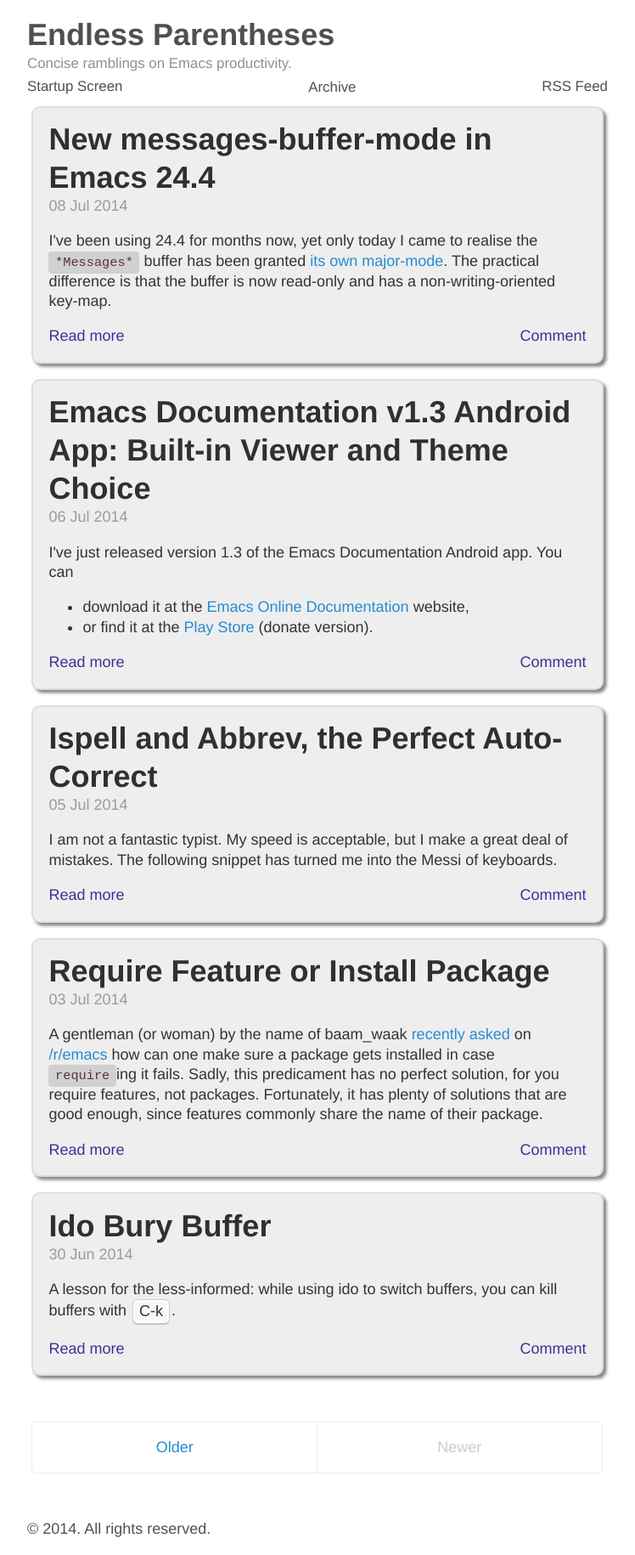
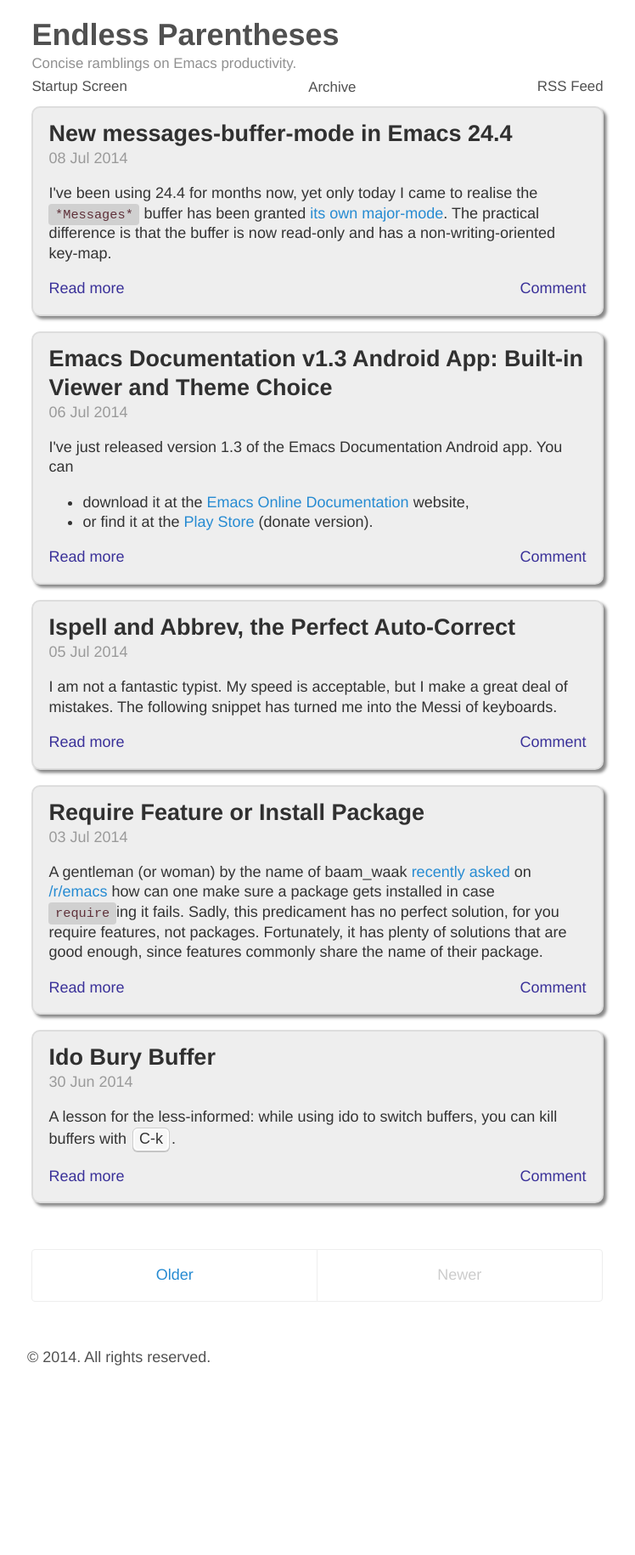
Before and after one commit to Malabarba/EndlessParentheses, a Jekyll site: the page built from index.html, in a window 1280 px wide. Shown: the whole page at 85% size, without its empty margins (266-1014 px from the left). Built offline with Jekyll 4.4.1, drawn with Linux system fonts in a browser that asks for light colours; Markdown is read by kramdown in place of the engine named in the settings; the list of posts is cut into pages by our own code; comment, search, counter and statistics services are not loaded; after the commit the page ends 1627 px from its top, so only the background shows below that.

Commit message:
CSS: Title and Masthead size and margin.

```diff
--- a/public/css/endless.css
+++ b/public/css/endless.css
@@ -127,7 +127,10 @@
     text-rendering: optimizeLegibility;
 }
 h1 {
-    font-size: 2rem;
+    font-size: 1.7rem;
+}
+.posts h1 {
+    font-size: 1.5rem;
 }
 h2 {
     margin-top: 1rem;
@@ -310,6 +313,8 @@
     padding-top: 1rem;
     padding-bottom: 0;
     margin-bottom: 0;
+    margin-left: 0.3rem;
+    margin-right: 0.3rem;
 }
 
 .masthead-title {
@@ -508,15 +513,14 @@
 @media (max-width: 30em) {
     .masthead-links {
         margin-top: .3rem;
+        margin-left: 0rem;
+        margin-right: 0rem;
     }
     .masthead-links small {
         font-size:80%;
     }
     .masthead-links small, .masthead-links a {
         width:10em;
-    }
-    .masthead-title, .masthead-tagline {
-        margin-left: 0.3rem;
     }
     .pagination {
         width: 99%;
```
